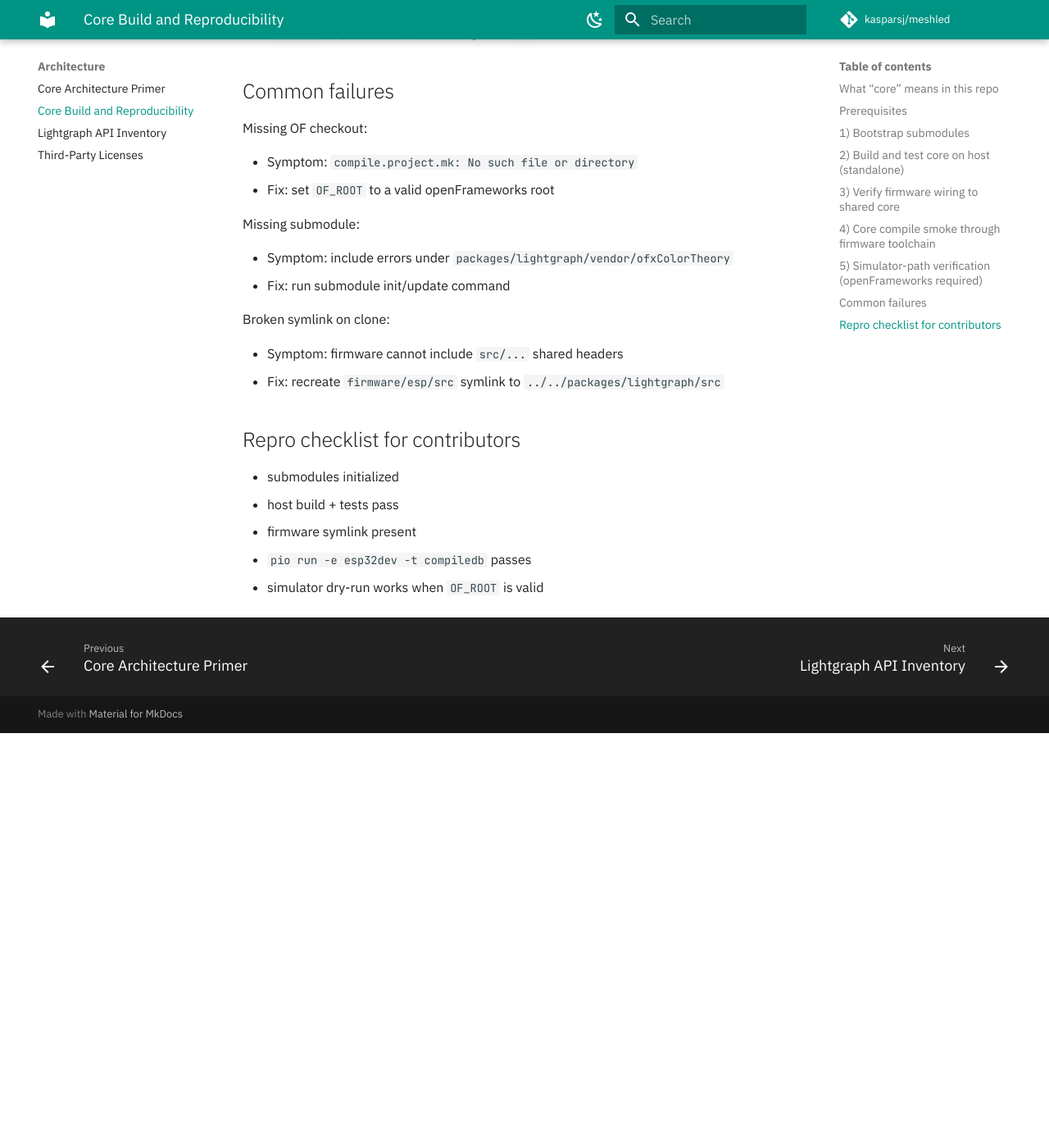
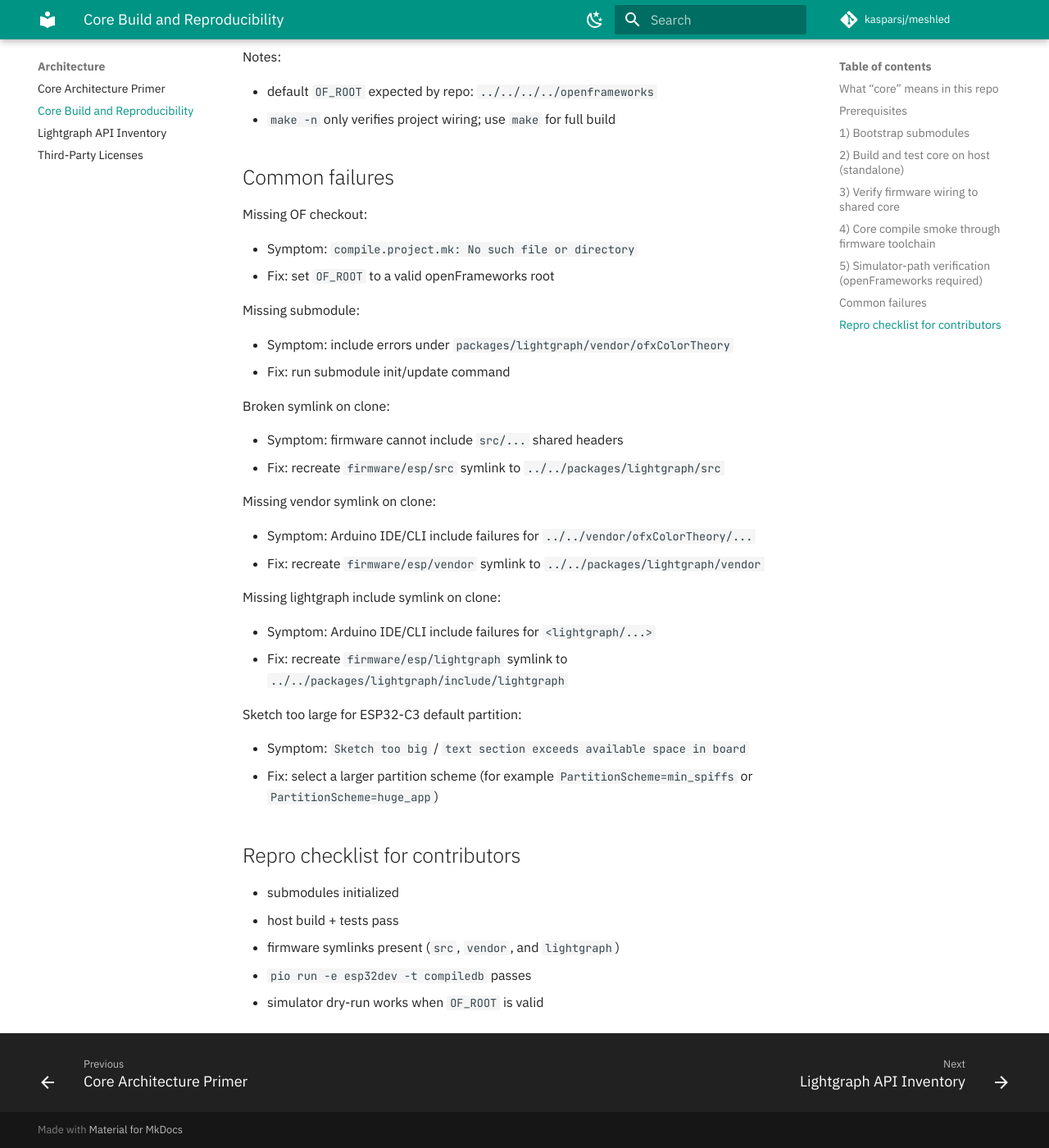
Before and after one commit to kasparsj/meshled, an MkDocs documentation site: the page built from docs/core-build.md, in a window 1280 px wide and 1400 px high, scrolled down 2883 px. Shown: the whole window at 82% size. Built offline with MkDocs 1.6.1 and Material for MkDocs 9.7.7, drawn with Linux system fonts in a browser that asks for light colours; comment, search, counter and statistics services are not loaded; before the commit the page ends 3777 px from its top, so only the background shows below that; some of the changed text lies outside the part shown.

Commit message:
firmware: improve Arduino compatibility and rebrand to MeshLED

````diff
--- a/docs/core-build.md
+++ b/docs/core-build.md
@@ -88,15 +88,19 @@
 
 ## 3) Verify firmware wiring to shared core
 
-The firmware consumes core sources through a symlink:
+The firmware consumes core sources and vendored dependencies through symlinks:
 
 ```bash
 ls -l firmware/esp/src
+ls -l firmware/esp/vendor
+ls -l firmware/esp/lightgraph
 ```
 
 Expected:
 
 - `firmware/esp/src -> ../../packages/lightgraph/src`
+- `firmware/esp/vendor -> ../../packages/lightgraph/vendor`
+- `firmware/esp/lightgraph -> ../../packages/lightgraph/include/lightgraph`
 
 ## 4) Core compile smoke through firmware toolchain
 
@@ -139,10 +143,25 @@
 - Symptom: firmware cannot include `src/...` shared headers
 - Fix: recreate `firmware/esp/src` symlink to `../../packages/lightgraph/src`
 
+Missing vendor symlink on clone:
+
+- Symptom: Arduino IDE/CLI include failures for `../../vendor/ofxColorTheory/...`
+- Fix: recreate `firmware/esp/vendor` symlink to `../../packages/lightgraph/vendor`
+
+Missing lightgraph include symlink on clone:
+
+- Symptom: Arduino IDE/CLI include failures for `<lightgraph/...>`
+- Fix: recreate `firmware/esp/lightgraph` symlink to `../../packages/lightgraph/include/lightgraph`
+
+Sketch too large for ESP32-C3 default partition:
+
+- Symptom: `Sketch too big` / `text section exceeds available space in board`
+- Fix: select a larger partition scheme (for example `PartitionScheme=min_spiffs` or `PartitionScheme=huge_app`)
+
 ## Repro checklist for contributors
 
 - submodules initialized
 - host build + tests pass
-- firmware symlink present
+- firmware symlinks present (`src`, `vendor`, and `lightgraph`)
 - `pio run -e esp32dev -t compiledb` passes
 - simulator dry-run works when `OF_ROOT` is valid
````
Also changed, not shown: docs/lightgraph-api-inventory.md (+1 -1 lines), 8 other files.
